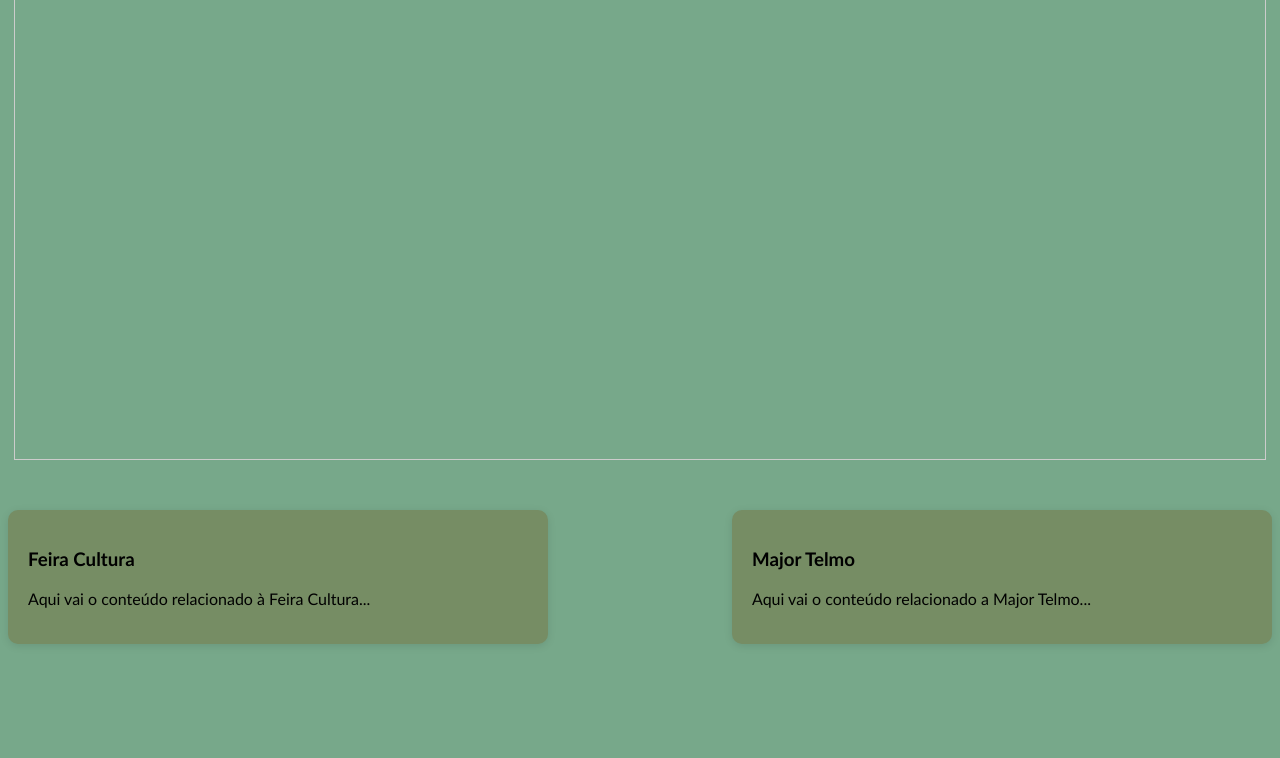
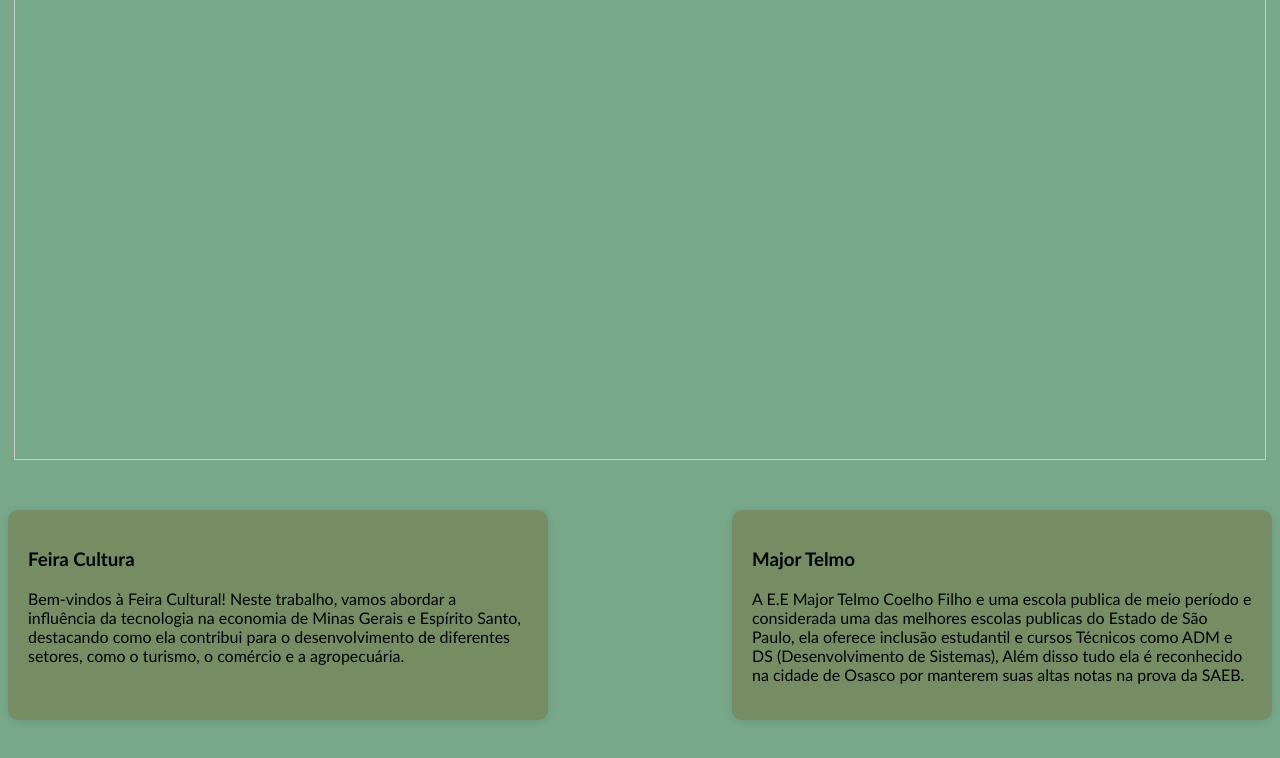
Before and after one commit to Rkz531/feira_cultural, a plain HTML site: page index.html in a window 1280 px wide. Shown: the part 410-1168 px from the top of the page. Before the commit the page ends 1094 px from the top, so only its background shows below. Drawn offline with Linux system fonts and the light colour scheme.

Commit message:
adicionando Texto

```diff
--- a/index.html
+++ b/index.html
@@ -47,12 +47,13 @@
 <div class="conteudo">
     <div class="caixa">
         <h3>Major Telmo</h3>
-        <p>Aqui vai o conteúdo relacionado a Major Telmo...</p>
+        <p>A E.E Major Telmo Coelho Filho e uma escola publica de meio período e considerada uma das melhores escolas publicas do Estado de São Paulo, ela oferece inclusão estudantil e cursos Técnicos como ADM e DS  (Desenvolvimento de Sistemas), Além disso tudo ela é reconhecido na cidade de Osasco por manterem suas altas notas na prova da SAEB.</p>
     </div>
 
     <div class="bola">
         <h3>Feira Cultura</h3>
-        <p>Aqui vai o conteúdo relacionado à Feira Cultura...</p>
+        <p>Bem-vindos à Feira Cultural!
+Neste trabalho, vamos abordar a influência da tecnologia na economia de Minas Gerais e Espírito Santo, destacando como ela contribui para o desenvolvimento de diferentes setores, como o turismo, o comércio e a agropecuária.</p>
     </div>
 </div>
 
```
